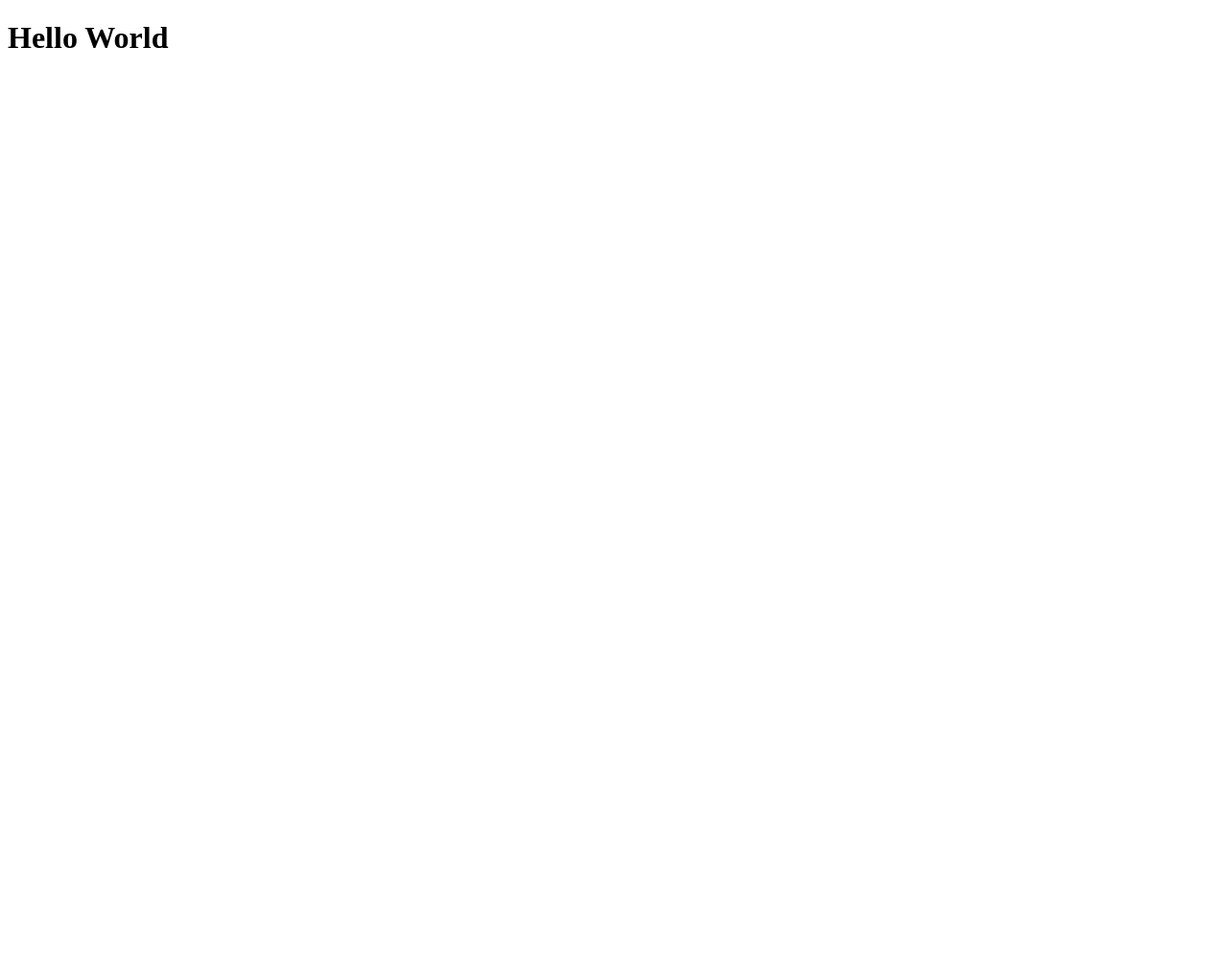
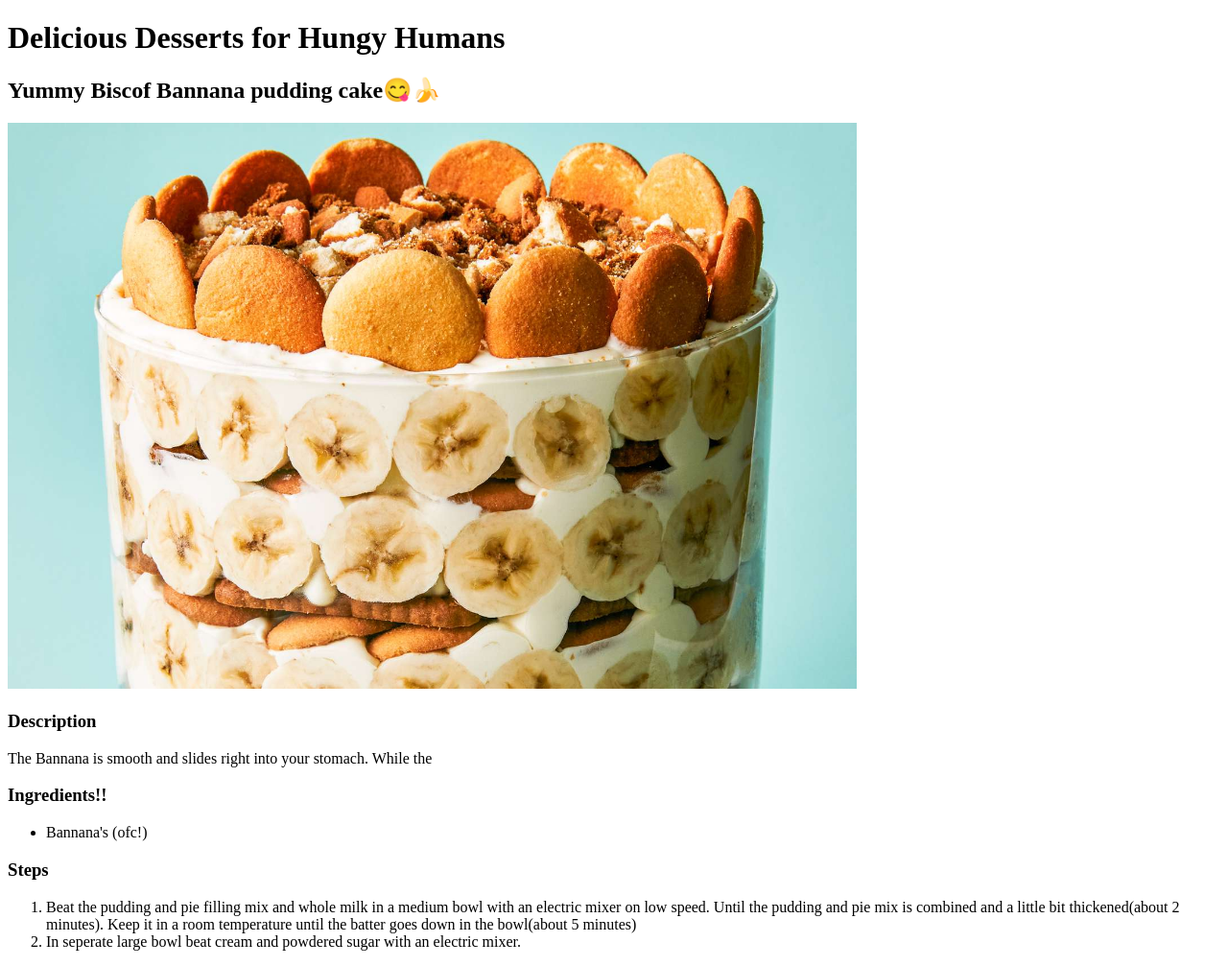
Before and after one commit to lilia2029/CS1-Recipe-Blog, a plain HTML site: page index.html in a window 1280 px wide. Shown: the whole page at 96% size. Before the commit the page ends 800 px from the top, so only its background shows below. Drawn offline with Linux system fonts and the light colour scheme.

Commit message:
started recipie 1 in html

```diff
--- a/index.html
+++ b/index.html
@@ -2,15 +2,33 @@
 <html lang="en">
 
 <head>
-  <title>My Webpage</title>
+  <title>Recipe blog</title>
   <meta charset="UTF-8">
   <meta name="viewport" content="width=device-width, initial-scale=1.0">
   <link rel="stylesheet" href="style.css">
 </head>
 
 <body>
-  <h1>Hello World</h1>
+  <h1>Delicious Desserts for Hungy Humans</h1>
 
+  <div id="recipe1" class="recipe-section">
+    <h2>Yummy Biscof Bannana pudding cake😋🍌</h2>
+    <img src="banana-pudding-cake.jpg", width="70%">
+
+    <h3>Description</h3>
+    <p>The Bannana is smooth and slides right into your stomach. While the </p>
+
+    <h3>Ingredients!!</h3>
+    <ul>
+      <li>Bannana's (ofc!)</li>
+    </ul>
+
+    <h3>Steps</h3>
+    <ol>
+      <li>Beat the pudding and pie filling mix and whole milk in a medium bowl with an electric mixer on low speed. Until the pudding and pie mix is combined and a little bit thickened(about 2 minutes). Keep it in a room temperature until the batter goes down in the bowl(about 5 minutes)</li>
+      <li>In seperate large bowl beat cream and powdered sugar with an electric mixer. </li>
+    </ol>
+  </div>
 
 
 </body>
```
Also changed, not shown: banana-pudding-cake.jpg (added).
